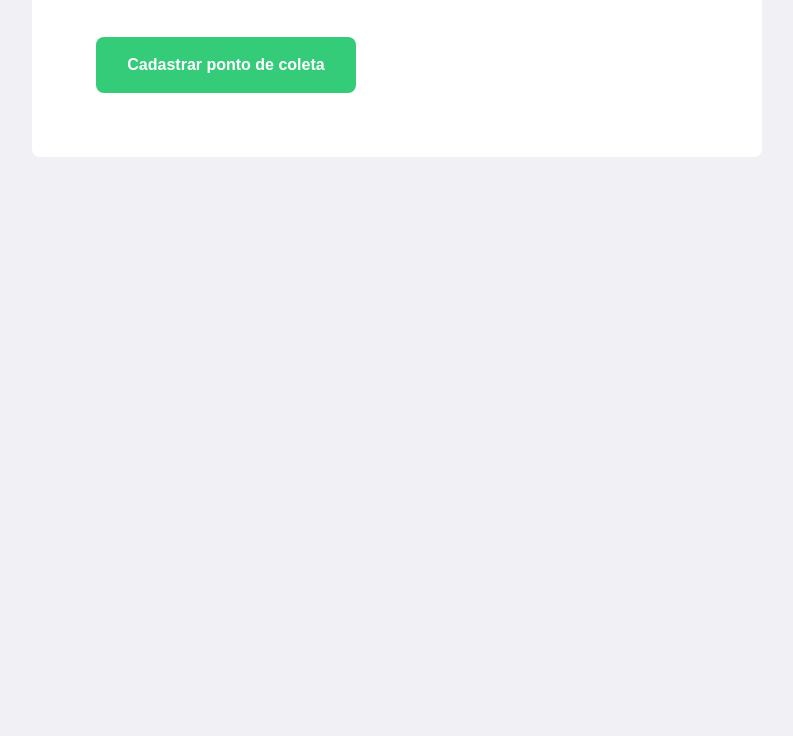
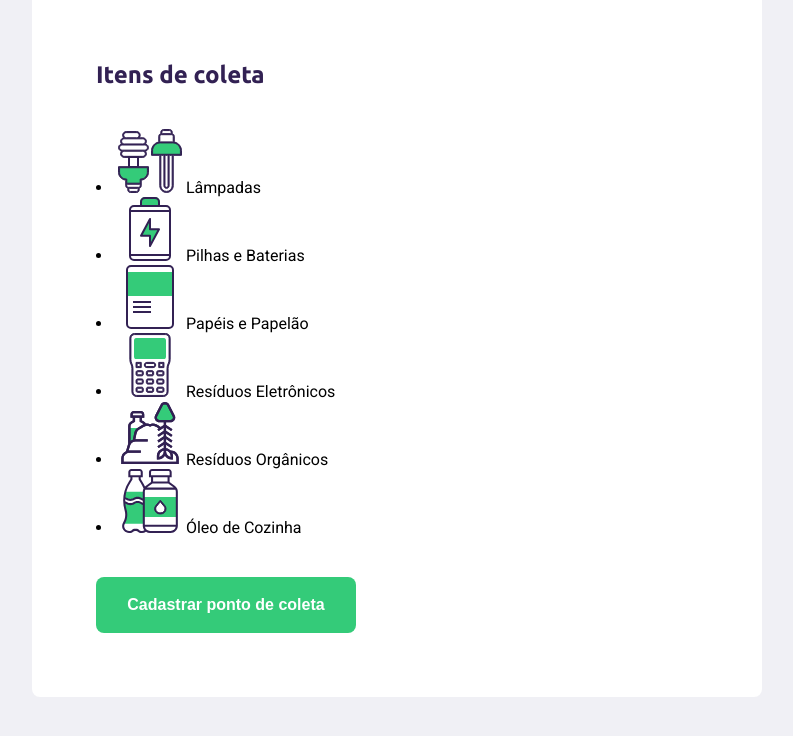
Before and after one commit to diegoclaudiano/Ecoleta, a plain HTML site: page create-point.html in a window 1280 px wide. Shown: the part 706-1442 px from the top of the page, without its empty margins (243-1036 px from the left). Before the commit the page ends 943 px from the top, so only its background shows below. Drawn offline with Linux system fonts and the light colour scheme; no server answers.

Commit message:
itens de coleta html

```diff
--- a/create-point.html
+++ b/create-point.html
@@ -36,18 +36,18 @@
 
         <div class="field">
           <label for="name">Nome da entidade</label>
-          <input type="text" name="name">
+          <input type="text" name="name" required>
         </div>
 
         <div class="field-group">
           <div class="field">
             <label for="address">Endereço</label>
-            <input type="text" name="address">
+            <input type="text" name="address" required>
           </div>
 
           <div class="field">
             <label for="address2">Número/complemento</label>
-            <input type="text" name="address2">
+            <input type="text" name="address2" required>
           </div>
         </div>
 
@@ -55,7 +55,7 @@
 
           <div class="field">
             <label for="state">Estado</label>
-            <select name="uf">
+            <select name="uf" required>
               <option value="">Selecione o Estado</option>
             </select>
 
@@ -64,13 +64,51 @@
 
           <div class="field">
             <label for="city">Cidade</label>
-            <select name="city" disabled>
+            <select name="city" disabled required>
               <option value="">Selecione a Cidade</option>
             </select>
           </div>
 
         </div>
 
+      </fieldset>
+
+      <fieldset>
+        <legend>
+          <h2>Itens de coleta</h2>
+        </legend>
+
+        <div class="items-grid">
+            <li data-id="1">
+              <img src="/assets/lampadas.svg" alt="Lâmpadas">
+              <span>Lâmpadas</span>
+            </li>
+
+            <li data-id="2">
+              <img src="/assets/baterias.svg" alt="Pilhas e Baterias">
+              <span>Pilhas e Baterias</span>
+            </li>
+
+            <li data-id="3">
+              <img src="/assets/papeis-papelao.svg" alt="Papéis e Papelão">
+              <span>Papéis e Papelão</span>
+            </li>
+
+            <li data-id="4">
+              <img src="/assets/eletronicos.svg" alt="Resíduos Eletrônicos">
+              <span>Resíduos Eletrônicos</span>
+            </li>
+
+            <li data-id="5">
+              <img src="/assets/organicos.svg" alt="Resíduos Orgânicos">
+              <span>Resíduos Orgânicos</span>
+            </li>
+
+            <li data-id="6">
+              <img src="/assets/oleo.svg" alt="Óleo de Cozinha">
+              <span>Óleo de Cozinha</span>
+            </li>
+        </div>
       </fieldset>
 
       <button type="submit">Cadastrar ponto de coleta</button>
--- a/scripts/create-point.js
+++ b/scripts/create-point.js
@@ -1,5 +1,3 @@
-
-
 function populateUFs() {
   const ufSelect = document.querySelector("select[name=uf]")
 
@@ -26,18 +24,24 @@
   const indexOfSelectedState = event.target.selectedIndex
   stateInput.value = event.target.options[indexOfSelectedState].text
 
+
   const url = `https://servicodados.ibge.gov.br/api/v1/localidades/estados/${ufValue}/municipios`
+
+
+  citySelect.innerHTML = "<option value>Selecione a Cidade</option>"
+  citySelect.disabled = true
 
   fetch(url)
   .then( res => res.json() )
   .then( cities => {
+
+
     for( const city of cities ) {
-      citySelect.innerHTML += `<option value="${city.id}">${city.nome}</option>`
+      citySelect.innerHTML += `<option value="${city.nome}">${city.nome}</option>`
     }
 
     citySelect.disabled = false
   })
-
 }
 
 
```
